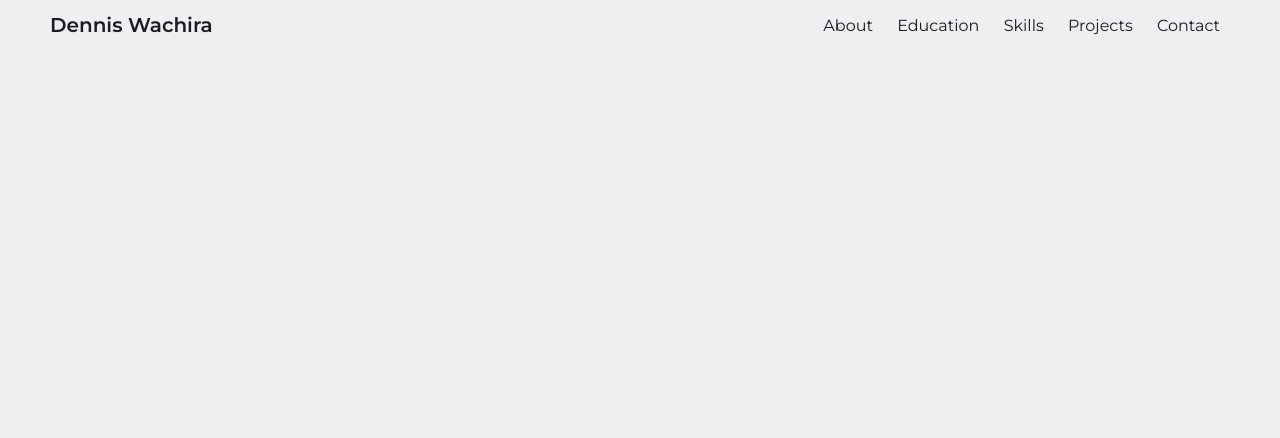
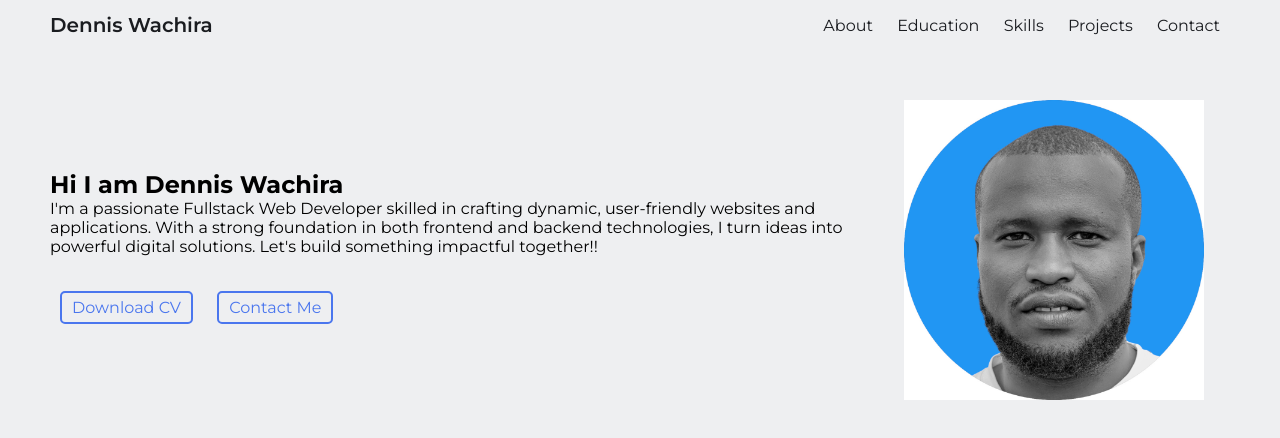
Before and after one commit to DevWachira01/portfolio, a plain HTML site: page index.html in a window 1280 px wide. Drawn offline with Linux system fonts and the light colour scheme.

Commit message:
added images folder and styled the hero section

```diff
--- a/index.html
+++ b/index.html
@@ -31,7 +31,21 @@
 
     <main>
         <!-- Hero Section -->
-        <section></section>
+        <section class="hero">
+            <div class="text">
+                <h2>Hi I am Dennis Wachira </h2>
+                <p>I'm a passionate Fullstack Web Developer skilled in crafting dynamic, user-friendly websites and applications. With a strong foundation in both frontend and backend technologies, I turn ideas into powerful digital solutions. Let's build something impactful together!!</p>
+                <div class="buttons">
+                    <a href="" class="active">Download CV</a>
+                    <a href="">Contact Me</a>
+                </div>
+
+            </div>
+            <div class="headshot">
+                <img src="images/profile.jpg" alt="dennis wachira img">
+            </div>
+
+        </section>
         <!-- Education Background -->
         <section id="education"></section>
         <!-- Skills -->
--- a/style.css
+++ b/style.css
@@ -46,6 +46,47 @@ nav .right a{
     color: var(--text-color);
     margin:0 10px;
 }
+.hero{
+    display:flex;
+    justify-content: space-between;
+    align-items: center;
+    padding: 0 50px;
+    margin: 50px 0;
+    gap:40px;
+
+
+}
+.hero .text{
+    flex:5;
+
+}
+.hero .text h1{
+    font-size: 40px;
+
+}
+.hero .text .buttons{
+    margin-top: 25px;
+}
+.buttons a{
+    display: inline-block;
+    padding: 5px 10px;
+    border:2px solid var(--link-color);
+    border-radius:5px ;
+    margin:10px;
+    margin-bottom: 10px;
+
+}
+
+.hero .headshot{
+    flex: 2;
+
+}
+
+.hero img{
+    height:300px;
+    width:300px;
+
+}
 
 /* Adding responsiveness breakpoints */
 @media (max-width:700px){
```
Also changed, not shown: images/profile.jpg (added).
